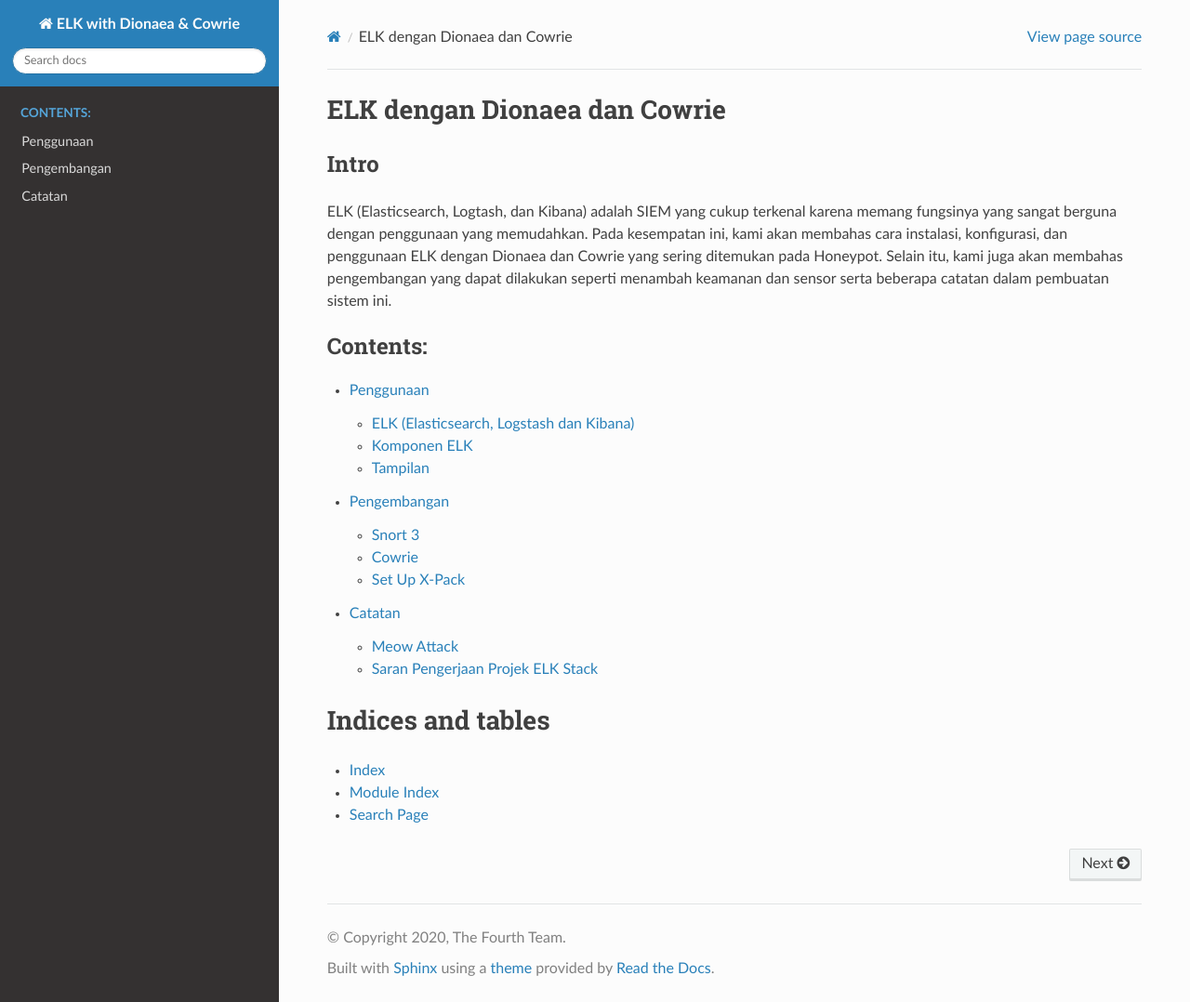
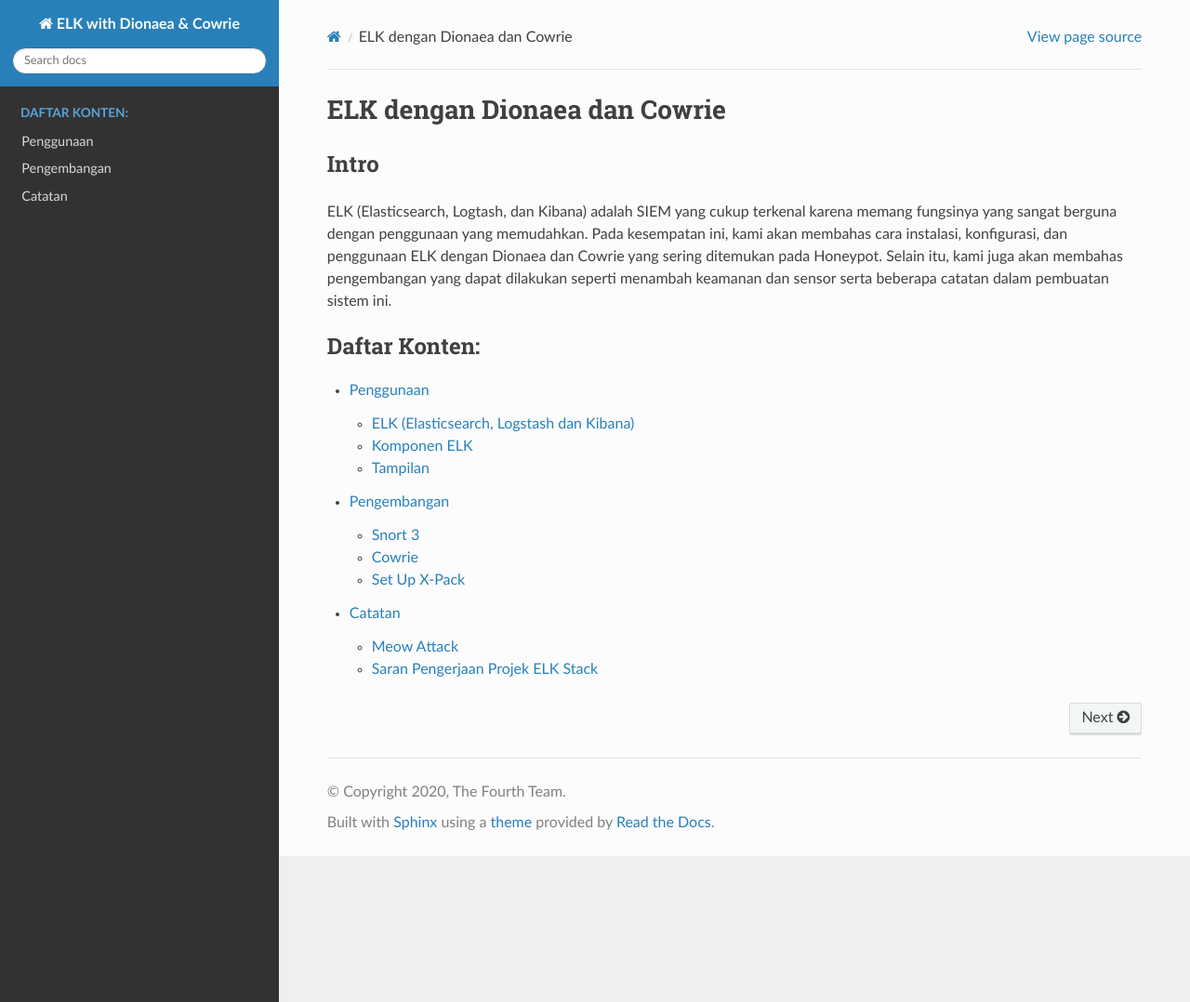
Before and after one commit to subkhancore/mdocs, a Sphinx documentation site: the page built from docs/source/index.rst, in a window 1280 px wide and 1078 px high. Shown: the whole window at 93% size. Built offline with Sphinx 7.4.7 and the Read the Docs theme 2.0.0, drawn with Linux system fonts in a browser that asks for light colours; pages that are not in the unit, such as notebooks, are missing from menus.

Commit message:
Update index.rst

```diff
--- a/docs/source/index.rst
+++ b/docs/source/index.rst
@@ -13,17 +13,9 @@
 
 .. toctree::
    :maxdepth: 2
-   :caption: Contents:
+   :caption: Daftar Konten:
 
    Instalasi/install
    Penggunaan/usage
    Pengembangan/dev
    Catatan/remarks
-
-
-Indices and tables
-==================
-
-* :ref:`genindex`
-* :ref:`modindex`
-* :ref:`search`
```
